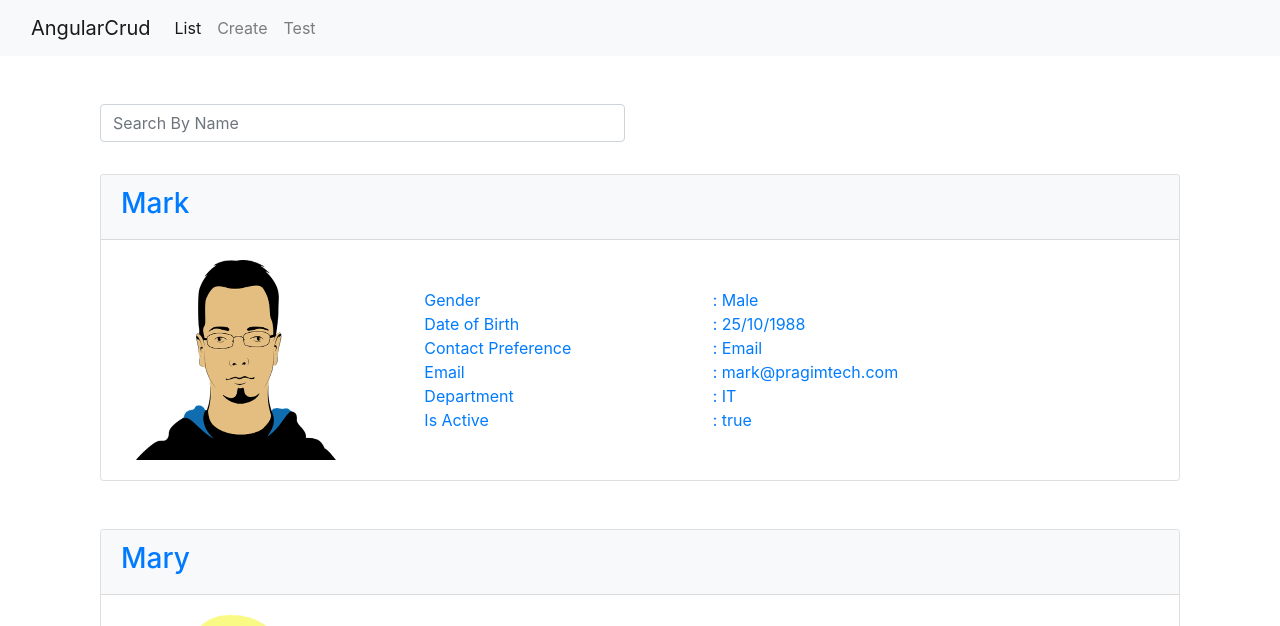
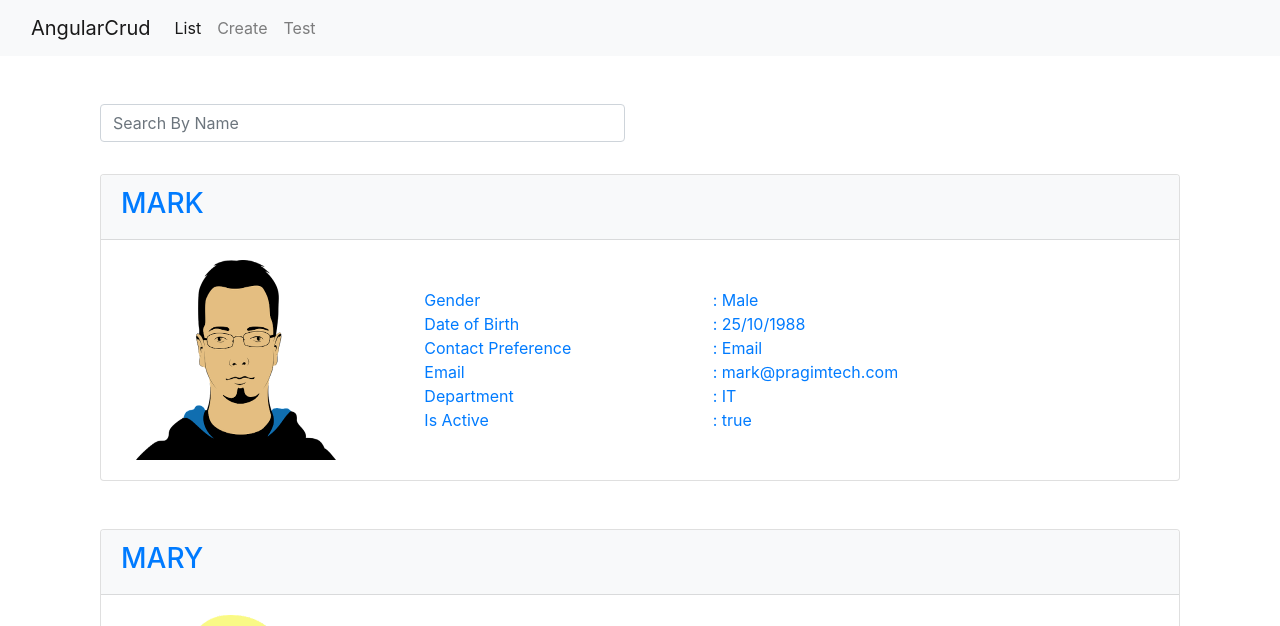
Before and after one commit to malaa5260/AngularCrud, an Angular app: page /emp/list in a window 1280 px wide. Shown: the top 626 px of the page. Built offline with nearby package versions, Linux system fonts and the light colour scheme.

Commit message:
pure pipe

```diff
--- a/src/app/employee/dispaly-employee/dispaly-employee.component.html
+++ b/src/app/employee/dispaly-employee/dispaly-employee.component.html
@@ -3,7 +3,7 @@
   [class.bg-active]="selectedEmployeeId===employee.id"
 >
   <div class="card-header bg-light ">
-    <h3 class="card-title">{{employee.name}}</h3>
+    <h3 class="card-title">{{employee.name | uppercase}}</h3>
   </div>
   <div class="card-body ">
 
--- a/src/app/pipe/employee-filter.pipe.ts
+++ b/src/app/pipe/employee-filter.pipe.ts
@@ -1,7 +1,8 @@
 import { Pipe, PipeTransform } from '@angular/core';
 import { Employee } from 'app/models/employee/employee.model';
 @Pipe({
-  name: 'employeeFilter'
+  name: 'employeeFilter',
+  pure:true
 })
 export class EmployeeFilterPipe implements PipeTransform {
 
```
